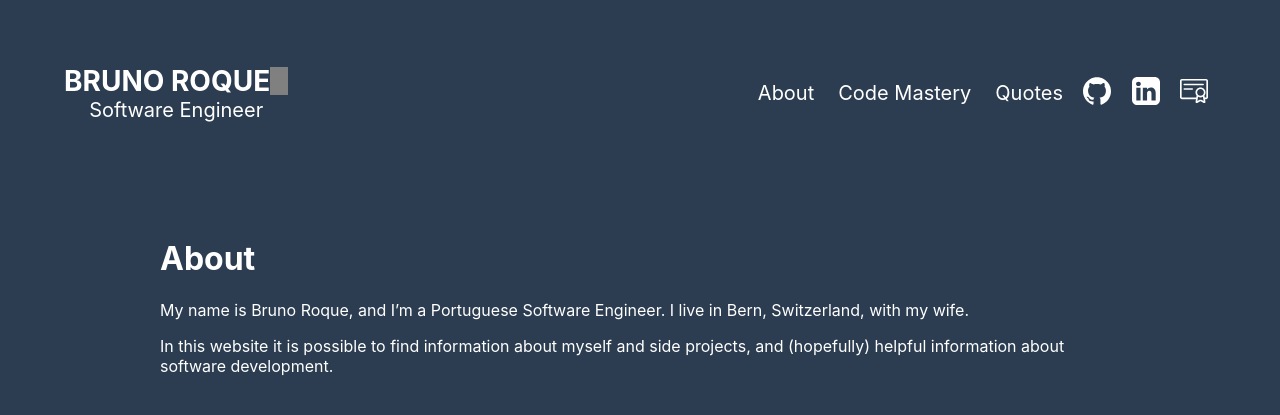
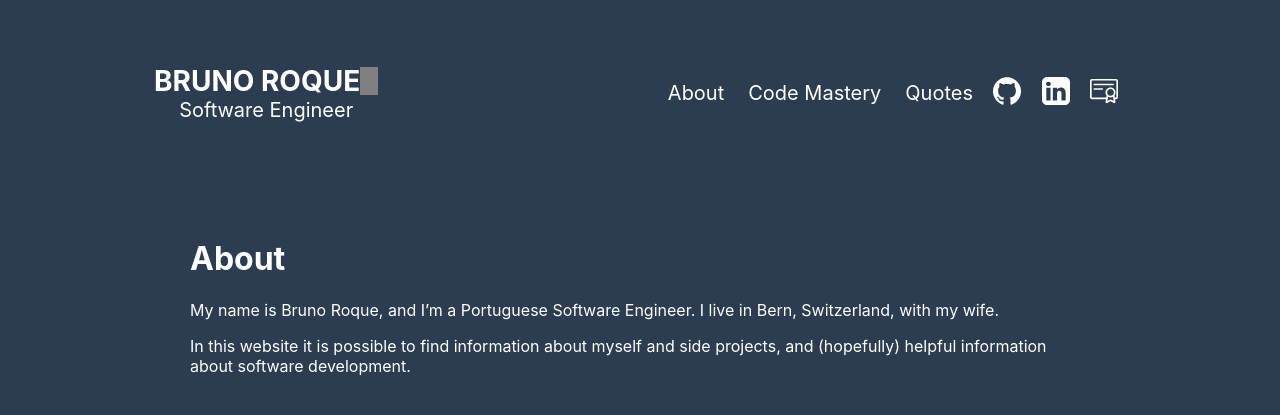
Before and after one commit to brunoroque06/brunoroque06.github.io, a Jekyll site: the page built from index.md, in a window 1280 px wide. Shown: the top 415 px of the page. Built offline with Jekyll 4.4.1, drawn with Linux system fonts in a browser that asks for light colours.

Commit message:
Add inline css

```diff
--- a/_config.yml
+++ b/_config.yml
@@ -1,2 +1,4 @@
 title: Bruno Roque
 include: ["_pages"]
+sass:
+  style: compressed
--- a/_includes/head.html
+++ b/_includes/head.html
@@ -1,8 +1,14 @@
 <head>
   <meta charset="utf-8">
+  <meta name="Description" content="BrunoRoque06">
   <meta name="viewport" content="width=device-width, initial-scale=1, shrink-to-fit=no">
   <meta name="theme-color" content="#2C3D51">
   <link rel="icon" href="{{ site.data.global.url }}/images/favicon.png" sizes="any">
-  <link rel="stylesheet" href="{{ site.data.global.url }}/css/style.css">
   <title>{% if page.title %}{{ page.title }} - {{ site.title }}{% else %}{{ site.title }}{% endif %}</title>
+  <style type="text/css">
+    {% capture style %}
+      {% include style.scss %}
+    {% endcapture %}
+    {{ style | scssify }}
+  </style>
 </head>
--- a/css/style.scss
+++ b/_includes/style.scss
@@ -1,8 +1,4 @@
----
----
-
-$font-stack: -apple-system, BlinkMacSystemFont, Roboto, "Segoe UI", Ubuntu,
-  "Helvetica Neue", sans-serif;
+$font-stack: -apple-system, BlinkMacSystemFont, Roboto, "Segoe UI", Ubuntu, "Helvetica Neue", sans-serif;
 $primary-color: #2c3d51;
 $font-color: white;
 $hover-color: grey;
@@ -13,6 +9,8 @@ $hover-color: grey;
 header {
   grid-area: header;
   text-align: center;
+  width: 1100px;
+  margin: 0em auto 0em auto;
   a {
     text-decoration: none;
   }
@@ -80,8 +78,9 @@ body {
 }
 main {
   grid-area: main;
-  margin: 2em 10em 2em 10em;
+  margin: 2em auto 2em auto;
   font-size: 16px;
+  width: 900px;
   a {
     color: $font-color;
     text-decoration: underline;
```
